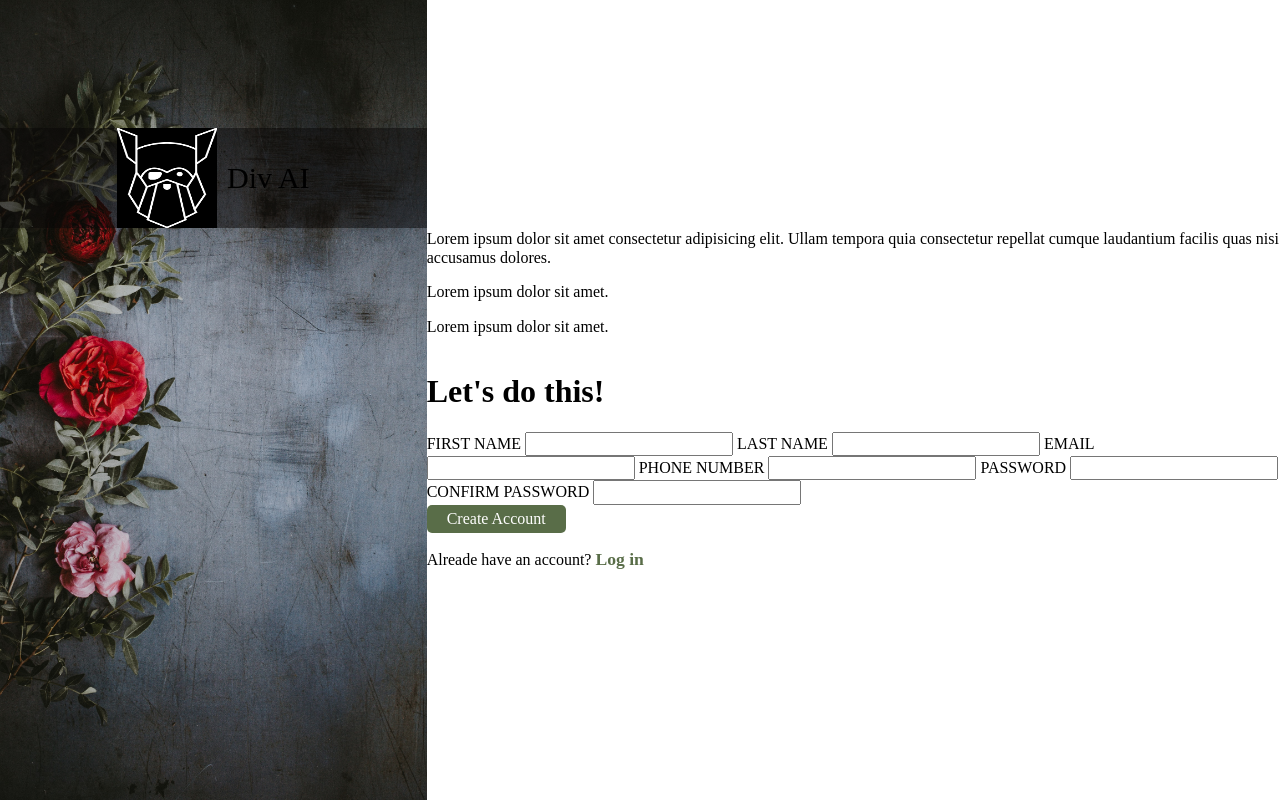
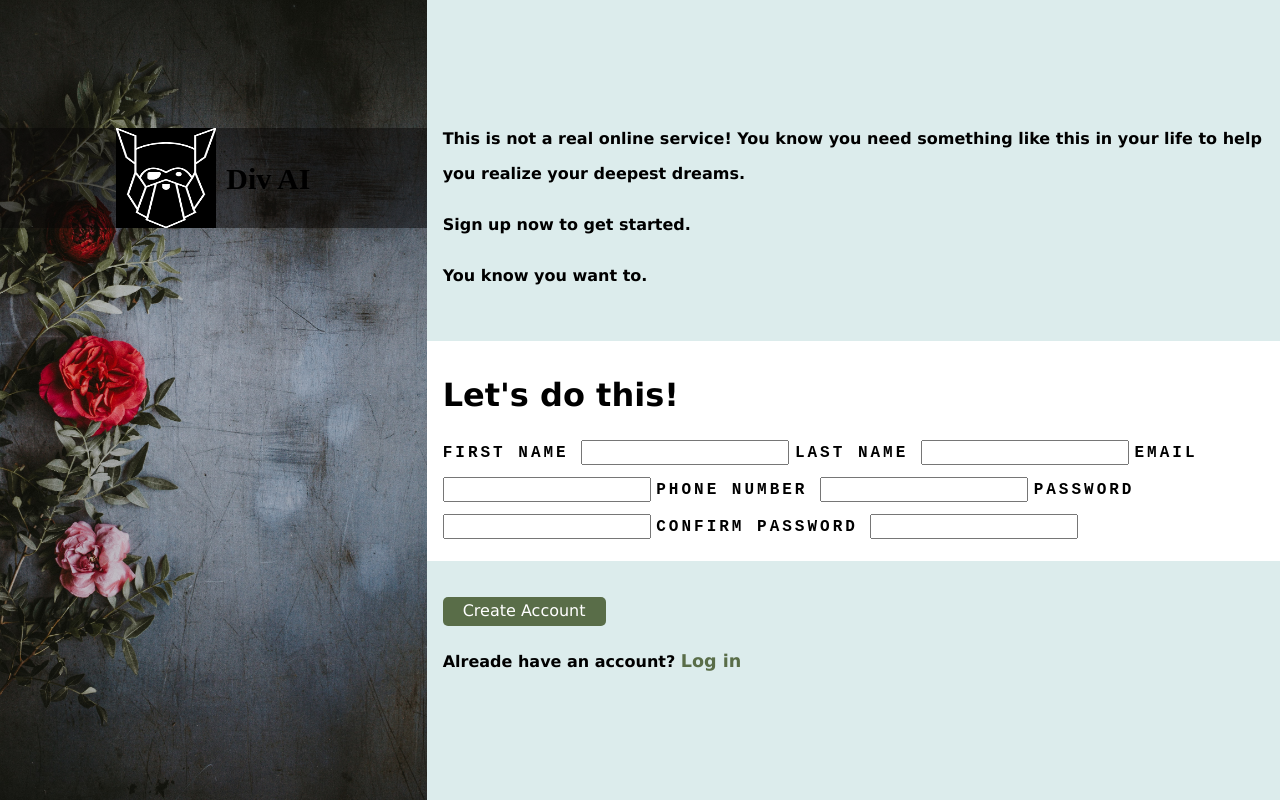
Before and after one commit to ddkogit/sign-up-form, a plain HTML site: page index.html in a window 1280 px wide. Drawn offline with Linux system fonts and the light colour scheme.

Commit message:
Halka changes done

```diff
--- a/index.html
+++ b/index.html
@@ -22,15 +22,18 @@
 
             <div class="up">
                 <p class="firstp">
-                    Lorem ipsum dolor sit amet consectetur adipisicing elit. Ullam tempora quia consectetur repellat
-                    cumque
-                    laudantium facilis quas nisi accusamus dolores.
+                    This is not a real online service! You know you need something like this in your life to help you
+                    realize your deepest dreams.
+
+
                 </p>
                 <p class="secondp">
-                    Lorem ipsum dolor sit amet.
+                    Sign up now to get started.
+
+
                 </p>
                 <p class="thirdp">
-                    Lorem ipsum dolor sit amet.
+                    You know you want to.
                 </p>
             </div>
 
--- a/style.css
+++ b/style.css
@@ -1,3 +1,12 @@
+
+body{
+    background-color: rgb(220, 236, 236);
+    font-size: 16px;
+    font-family:Verdana, Geneva, Tahoma, sans-serif;
+    font-weight: bold;
+    line-height: 35px;
+
+}
 
 .container{
     display: flex;
@@ -25,7 +34,7 @@
     font-family: "Norse", 'Times New Roman', Times, serif;
     font-size: 30px;
 
-    ``
+
 }
 
 .logopic{
@@ -43,6 +52,8 @@
     display: flex;
     flex-direction: column;
     justify-content: center;
+
+    gap:1em;
 
 
 }
@@ -62,3 +73,28 @@ a,a:visited{
     font-weight: bold;
     font-size: 1.1em;
 }
+
+
+.up{
+
+    padding: 1em;
+
+}
+
+.middle{
+    background-color: white;
+
+  padding: 1em;
+
+}
+
+.bottom{
+
+
+    padding: 1em;
+}
+
+label{
+    font-family: monospace;
+    letter-spacing: 3px;
+}
```
